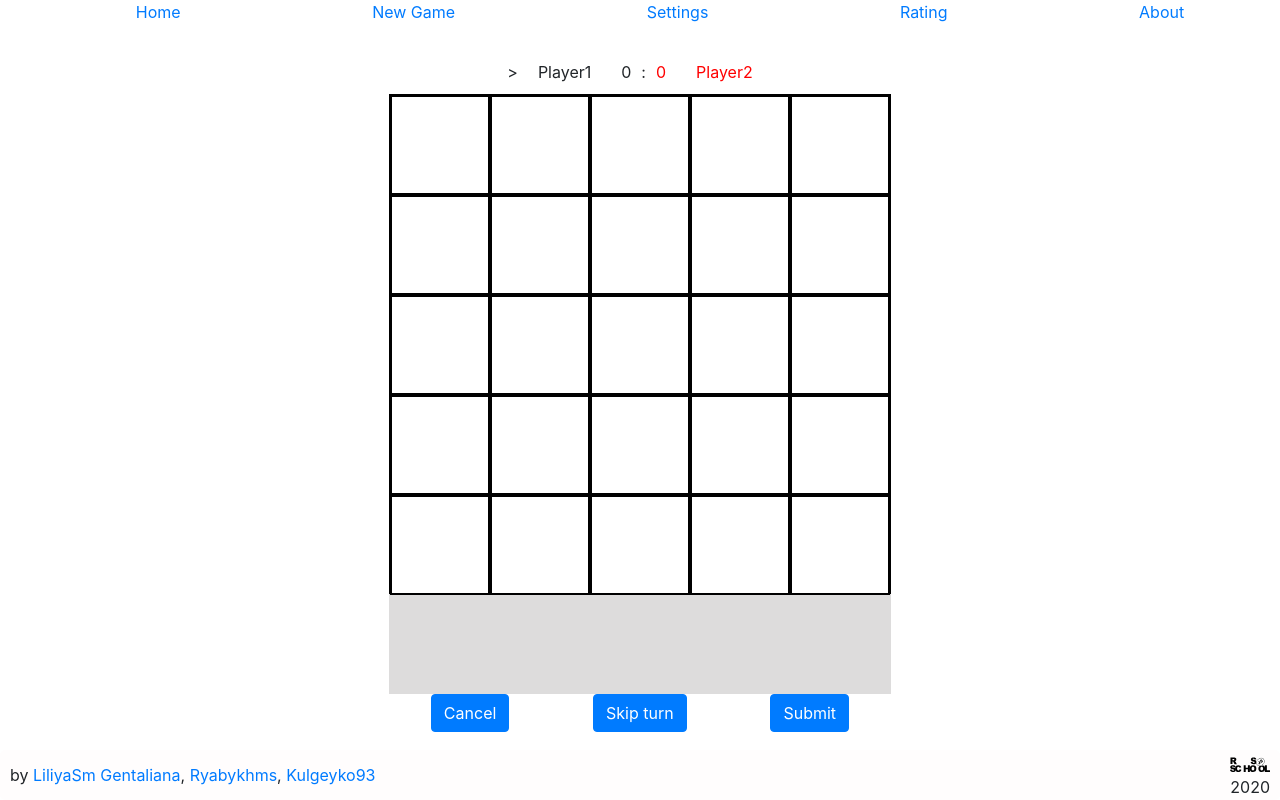
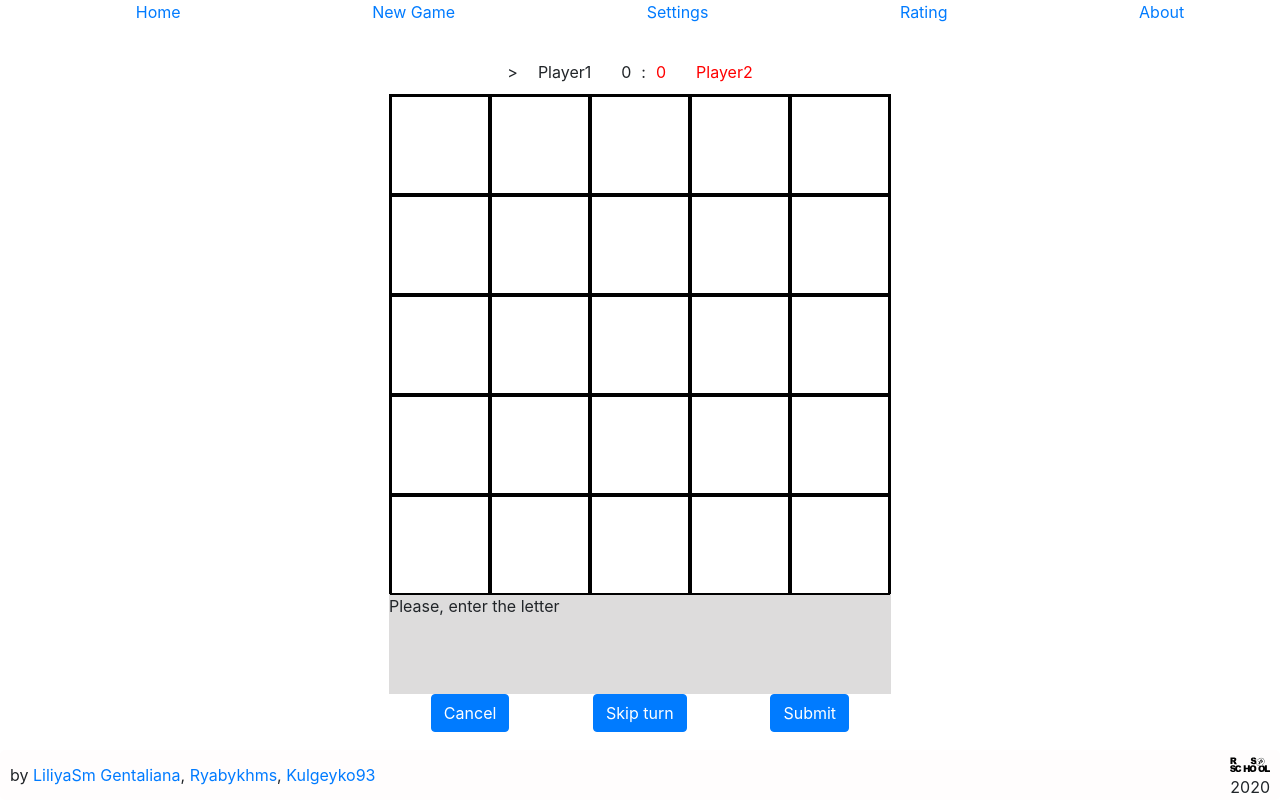
Before and after one commit to gentaliana/rsclone, a React app: page /game in a window 1280 px wide. Built offline with nearby package versions, Linux system fonts and the light colour scheme.

Commit message:
RC-64 feat(game): add info message

```diff
--- a/src/components/wordField/wordField.tsx
+++ b/src/components/wordField/wordField.tsx
@@ -3,6 +3,9 @@ import './wordField.scss';
 
 type WordFieldProps = {
   currWord: string;
+  infoMessage: string;
 };
 
-export const WordField = ({ currWord }: WordFieldProps): JSX.Element => <div className="word-field">{currWord}</div>;
+export const WordField = ({ currWord, infoMessage }: WordFieldProps): JSX.Element => (
+  <div className="word-field">{currWord || infoMessage}</div>
+);
--- a/src/pages/game/game.tsx
+++ b/src/pages/game/game.tsx
@@ -19,6 +19,7 @@ export const Game = (): JSX.Element => {
   const fieldSize = useSelector((state: IAppState) => state.game.fieldSize);
   const firstWord = useSelector((state: IAppState) => state.game.firstWord);
   const [cells, setCells] = useState(initCells(fieldSize, firstWord));
+  const [infoMessage, setInfoMessage] = useState('Please, enter the letter');
 
   const escPress = useKeyPress('Escape');
   const spacePress = useKeyPress(' ');
@@ -38,10 +39,24 @@ export const Game = (): JSX.Element => {
   };
 
   const handleSubmitButton = () => {
-    if (currWord.length <= 1) return;
+    if (currWord.length === 0) {
+      setInfoMessage('You did not choose any letters');
+      return;
+    }
+    if (currWord.length === 1) {
+      handleClearButton();
+      setInfoMessage('Word is too short!');
+      return;
+    }
     // TODO currWord проверка в словаре
     const updatedCells = [...cells];
     if (selectedCell !== null) {
+      if (!idsOfChosenLetters.includes(selectedCell)) {
+        handleClearButton();
+        setInfoMessage('Word must contain selected cell!');
+        return;
+      }
+      setInfoMessage(`Accepted: ${currWord}`);
       updatedCells[selectedCell] = enteredLetter;
     }
     setCells(updatedCells);
@@ -138,7 +153,7 @@ export const Game = (): JSX.Element => {
             setIdsOfChosenLetters={setIdsOfChosenLetters}
             cells={cells}
           />
-          <WordField currWord={currWord} />
+          <WordField currWord={currWord} infoMessage={infoMessage} />
           <div className="buttons">
             <Button disabled={!isKeyboardHidden} onClick={handleClearButton}>
               {t('buttons.cancel')}
--- a/src/utils/matrix.ts
+++ b/src/utils/matrix.ts
@@ -7,7 +7,7 @@ export const initCells = (fieldSize: number, firstWord: string): string[] => {
       let letter = '';
 
       if (wordRowIndex === i) {
-        letter = firstWord.charAt(j);
+        letter = firstWord.charAt(j).toUpperCase();
       }
 
       cells[id] = letter;
```
